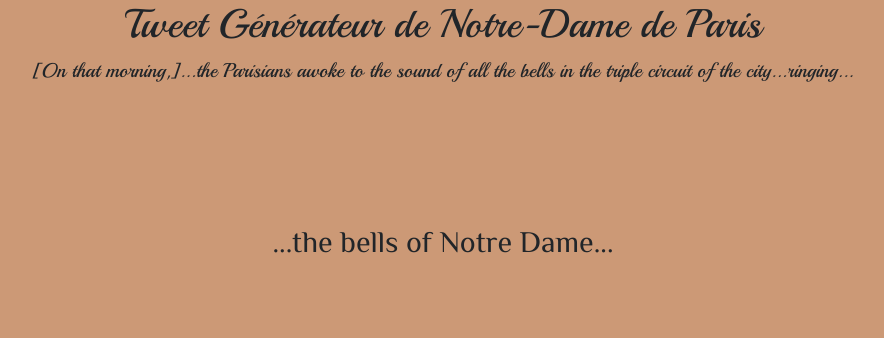
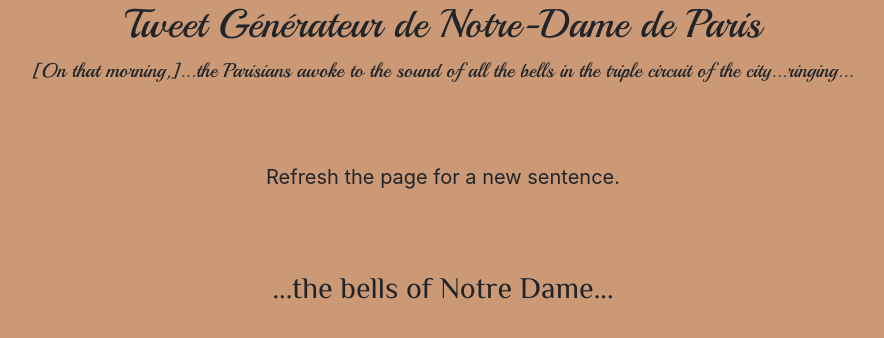
Before and after one commit to fchikwekwe/NotreDameTweetGen, a Flask app: template templates/index.html in a window 1280 px wide. Shown: the top 338 px of the page, without its empty margins (197-1081 px from the left). Run offline with Flask 2, Linux system fonts and the light colour scheme; the template is opened without the code that fills it, so the values that code supplies are empty; parts of the project's set-up code (start-up, migrations or seed data) failed here and were passed over; some libraries are stand-ins or nearby versions.

Commit message:
🎪 deployed current build to Heroku; removed button for now

```diff
--- a/templates/index.html
+++ b/templates/index.html
@@ -23,8 +23,8 @@
                     <!-- <p class="tweet-intro">Thousands of...faces thronged the windows, the doors, the dormer windows, the roofs, gazing at the palace, gazing at the populace...</p> -->
                     <br>
                     <br>
-                    <!-- <p>(This button is still a WIP)</p>
-                    <button id="tweet-button" class="btn btn-outline-info" type="button">
+                    <p>Refresh the page for a new sentence.</p>
+                    <!-- <button id="tweet-button" class="btn btn-outline-info" type="button">
                         What do the bells say?
                     </button> -->
                     <br>
```
